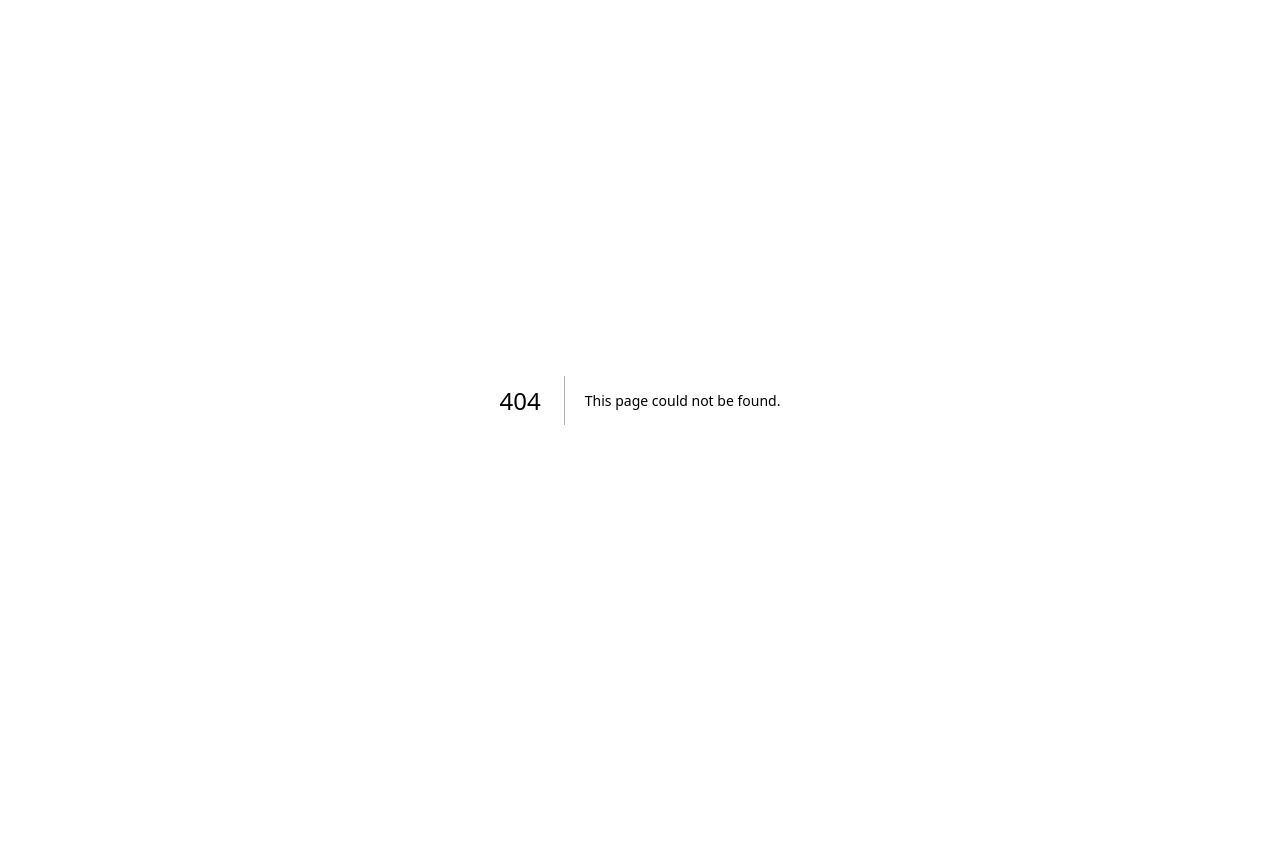
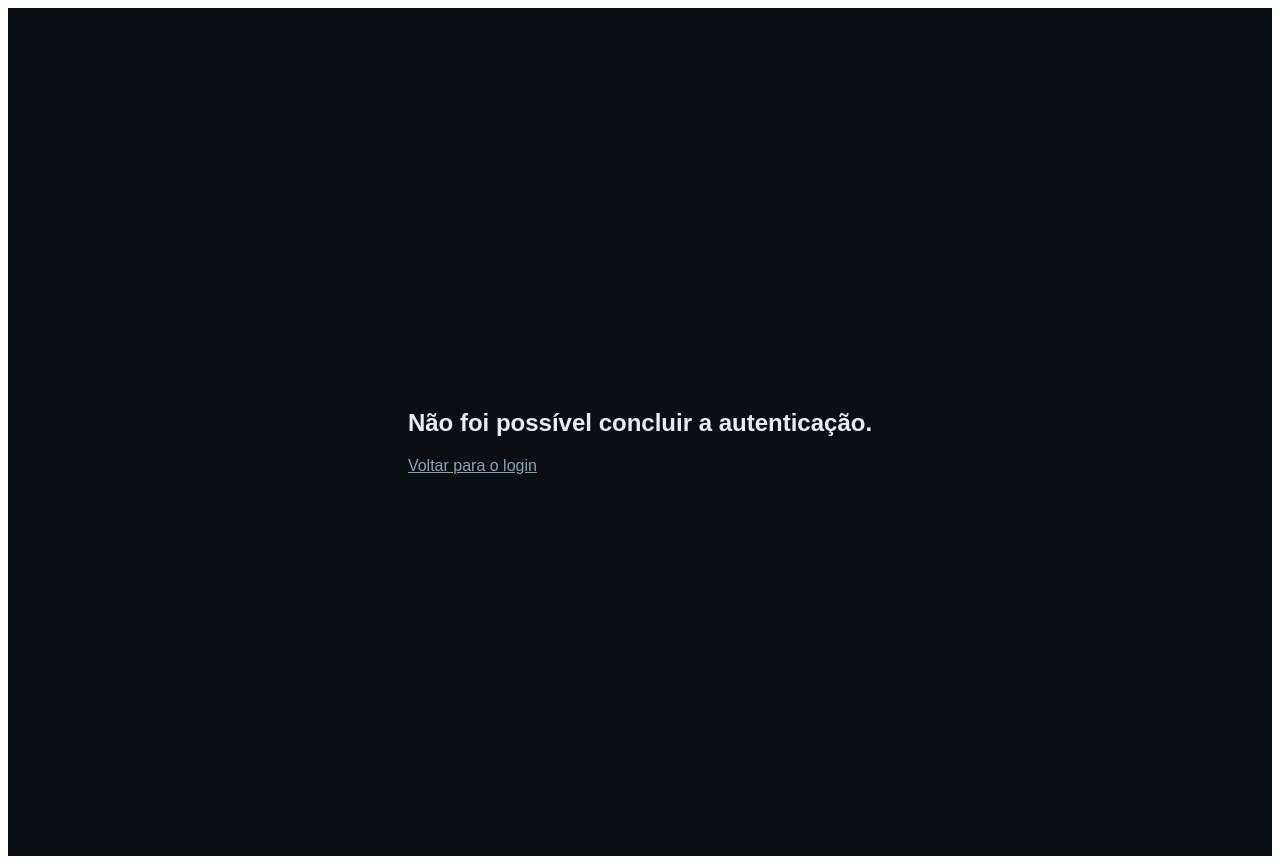
Before and after one commit to mrleles/colher-dados, a Next.js app: page /error in a window 1280 px wide. Before the commit this address had no page. Before the commit the page ends 800 px from the top, so only its background shows below. Built offline with nearby package versions, Linux system fonts and the light colour scheme.

Commit message:
feat: add auth error page

```diff
--- /dev/null
+++ b/app/error/page.tsx
@@ -0,0 +1,20 @@
+export default function ErrorPage() {
+  return (
+    <main style={{
+      minHeight: "100vh",
+      display: "grid",
+      placeItems: "center",
+      padding: 24,
+      background: "#0b0f14",
+      color: "#e8edf3",
+      fontFamily: "Arial, Helvetica, sans-serif",
+    }}>
+      <section>
+        <h1>Não foi possível concluir a autenticação.</h1>
+        <a href="/login" style={{ color: "#8ea2b8" }}>
+          Voltar para o login
+        </a>
+      </section>
+    </main>
+  );
+}
```
